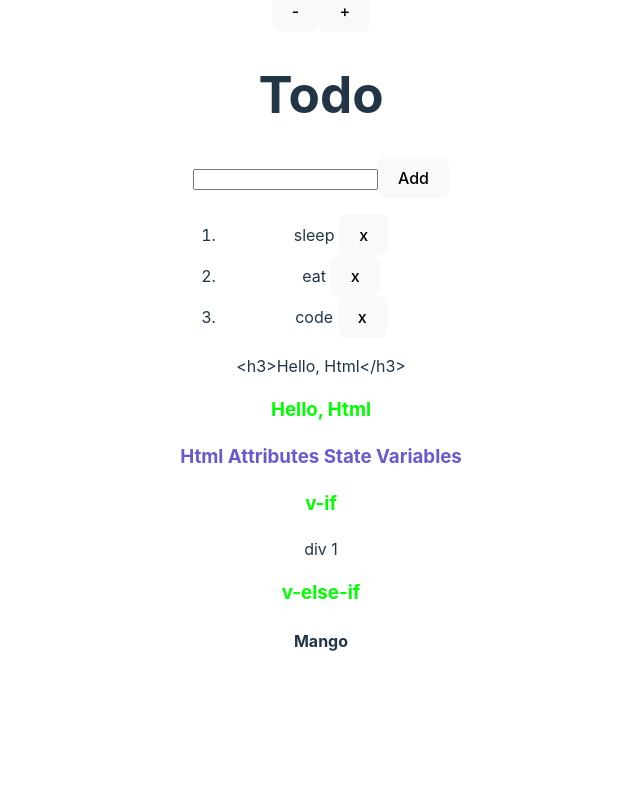
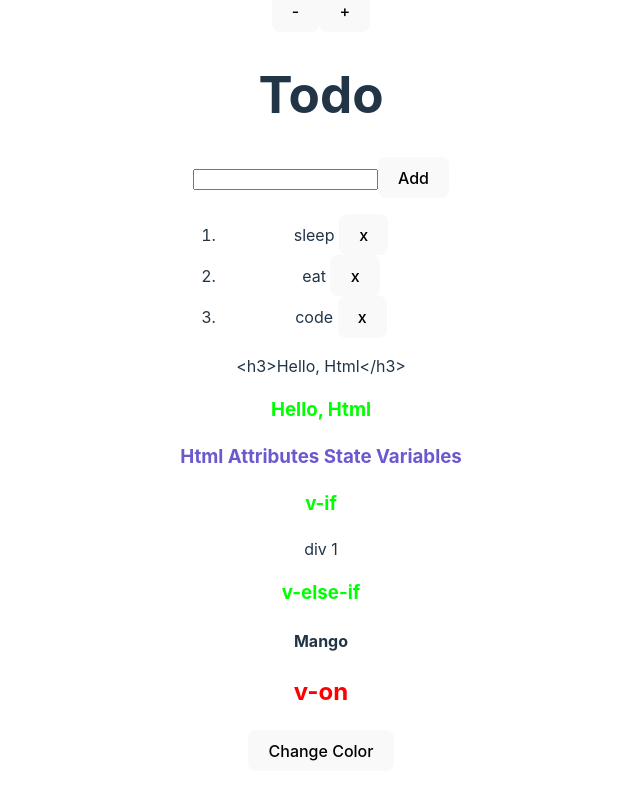
Before and after one commit to emanuelefavero/vue, a Vue app: page / in a window 1280 px wide. Shown: the part 222-1022 px from the top of the page, without its empty margins (319-959 px from the left). Before the commit the page ends 928 px from the top, so only its background shows below. Built offline with nearby package versions, Linux system fonts and the light colour scheme.

Commit message:
add v-on, @

```diff
--- a/src/App.vue
+++ b/src/App.vue
@@ -5,6 +5,7 @@ import Html from './components/Html.vue'
 import HtmlAttributesVariables from './components/HtmlAttributesVariables.vue'
 import V_if from './components/V_if.vue'
 import V_else_if from './components/V_else_if.vue'
+import V_on from './components/V_on.vue'
 </script>
 
 <template>
@@ -14,4 +15,5 @@ import V_else_if from './components/V_else_if.vue'
   <HtmlAttributesVariables />
   <V_if />
   <V_else_if />
+  <V_on />
 </template>
--- /dev/null
+++ b/src/components/V_on.vue
@@ -0,0 +1,19 @@
+<script setup lang="ts">
+import { ref } from 'vue'
+// TIP: ref is similar of useState in React
+const color = ref('red')
+
+// TIP: we use .value to access the value of a ref
+function changeColor() {
+  color.value = color.value === 'red' ? 'cyan' : 'red'
+}
+</script>
+
+<template>
+  <div>
+    <h2 :style="{ color: color }">v-on</h2>
+    <!-- v-on is the directive for v-on:click, v-on:change -->
+    <!-- the shorthand is @ -->
+    <button type="button" @click="changeColor">Change Color</button>
+  </div>
+</template>
```
